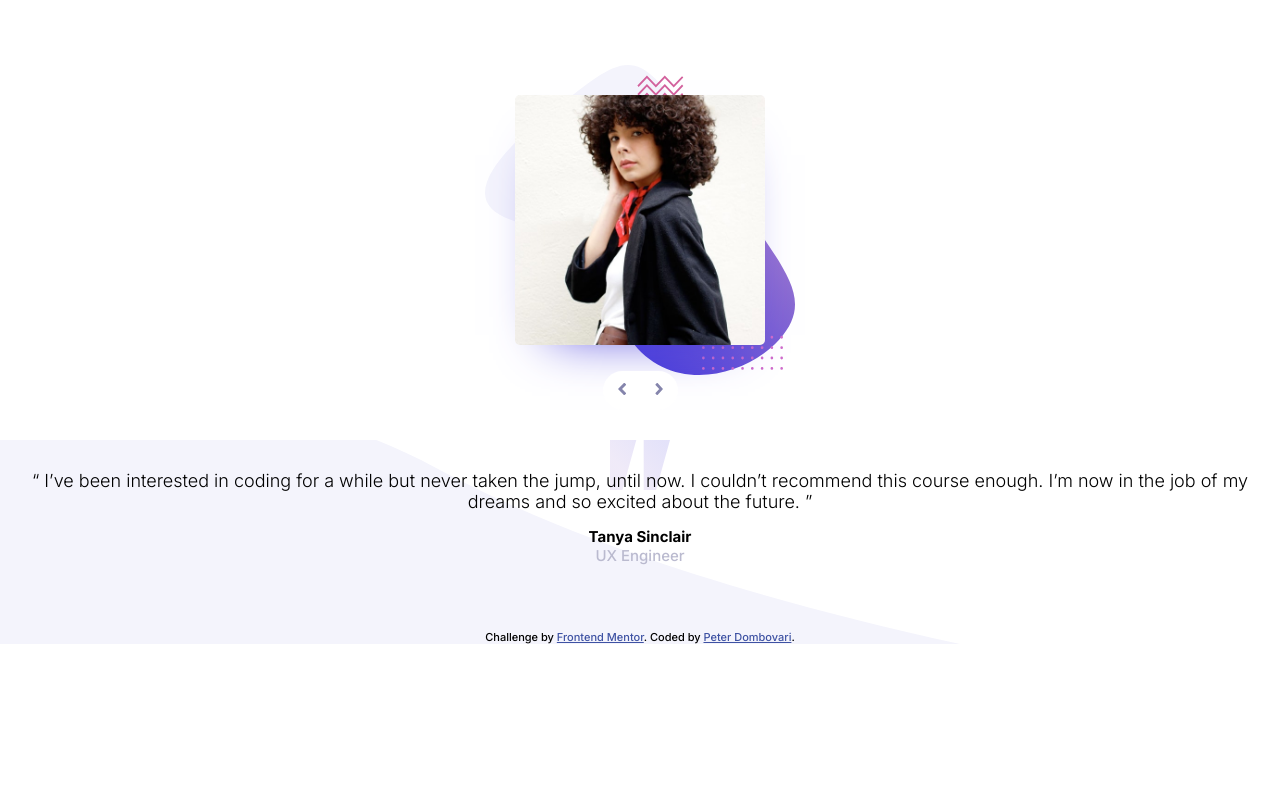
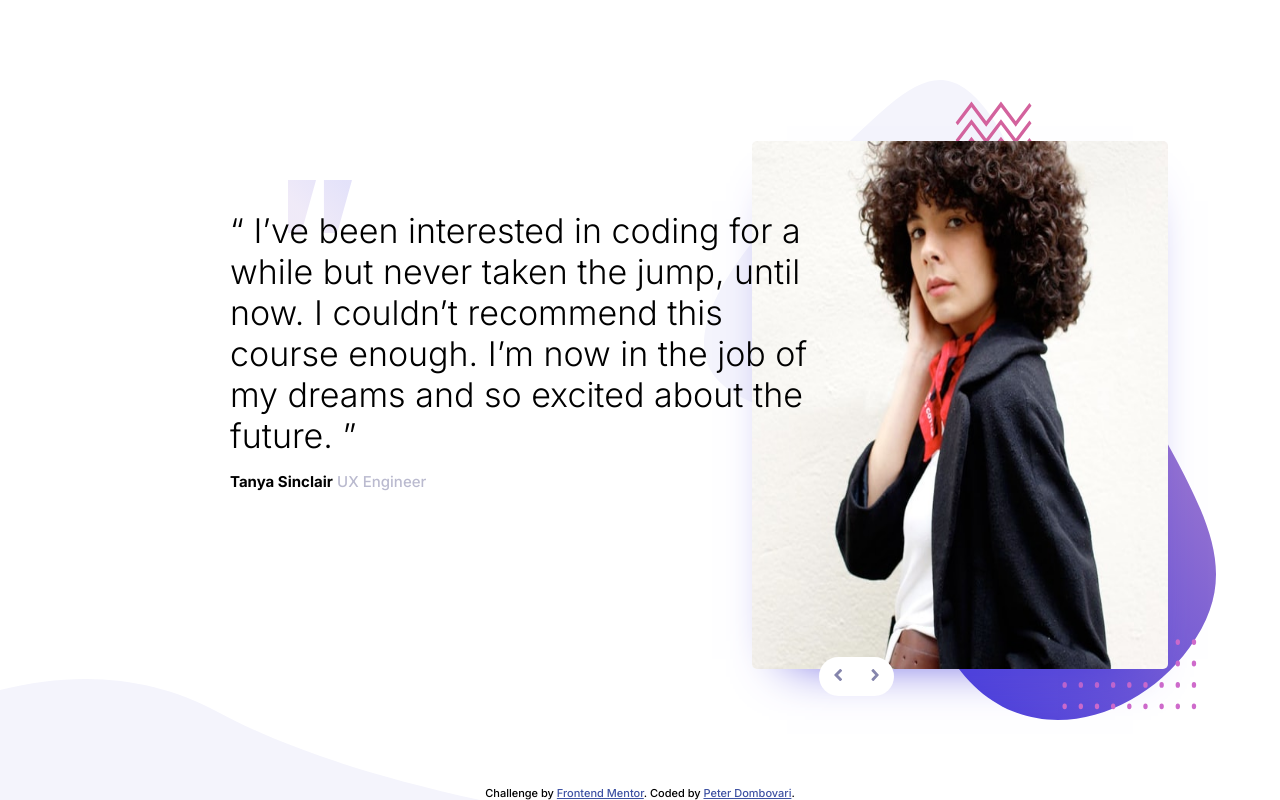
Before and after one commit to dombo3/coding-bootcamp-testimonials-slider, a plain HTML site: page index.html in a window 1280 px wide. Drawn offline with Linux system fonts and the light colour scheme.

Commit message:
Style Desktop Width 1440

```diff
--- a/index.html
+++ b/index.html
@@ -1,8 +1,10 @@
 <!DOCTYPE html>
 <html lang="en">
+
 <head>
   <meta charset="UTF-8">
-  <meta name="viewport" content="width=device-width, initial-scale=1.0"> <!-- displays site properly based on user's device -->
+  <meta name="viewport" content="width=device-width, initial-scale=1.0">
+  <!-- displays site properly based on user's device -->
 
   <link rel="icon" type="image/png" sizes="32x32" href="./images/favicon-32x32.png">
   <link rel="stylesheet" href="styles.css">
@@ -11,11 +13,18 @@
 
   <!-- Feel free to remove these styles or customise in your own stylesheet 👍 -->
   <style>
-    .attribution { font-size: 11px; text-align: center; }
-    .attribution a { color: hsl(228, 45%, 44%); }
+    .attribution {
+      font-size: 11px;
+      text-align: center;
+    }
+
+    .attribution a {
+      color: hsl(228, 45%, 44%);
+    }
   </style>
 
 </head>
+
 <body>
   <div class="container">
     <div class="box first">
@@ -26,17 +35,20 @@
       </div>
     </div>
     <div class="box second">
+      <dev class="text_container">
         <p class="quote">“ I’ve been interested in coding for a while but never taken the jump, until now.
           I couldn’t recommend this course enough. I’m now in the job of my dreams and so
           excited about the future. ”</p>
         <p class="name">Tanya Sinclair</p>
         <p class="profession">UX Engineer</p>
+      </dev>
       <div class="attribution">
         Challenge by <a href="https://www.frontendmentor.io?ref=challenge" target="_blank">Frontend Mentor</a>.
-          Coded by <a href="#">Peter Dombovari</a>.
+        Coded by <a href="www.linkedin.com/in/dombovarip">Peter Dombovari</a>.
       </div>
     </div>
   </div>
   <script src="script.js"></script>
 </body>
+
 </html>
--- a/styles.css
+++ b/styles.css
@@ -1,7 +1,11 @@
-body {
+html, body {
   margin: 0px;
   padding: 0px;
   width: 100%;
+  height: 100%;
+}
+
+body {
   font-family: 'Inter', sans-serif;
 }
 
@@ -63,7 +67,7 @@ button.next {
 }
 
 .box.second {
-  background: no-repeat center top/60px url("images/pattern-quotes.svg"), no-repeat bottom left/75% url("images/pattern-curve.svg");
+  background: no-repeat center top/17% url("images/pattern-quotes.svg"), no-repeat bottom left/75% url("images/pattern-curve.svg");
   text-align: center;
 }
 
@@ -85,3 +89,60 @@ button.next {
   font-size: 15px;
   color: hsl(240, 18%, 77%);
 }
+
+@media (min-width: 376px) {
+
+  .container {
+    display: flex;
+    flex-direction: row-reverse;
+    align-items: stretch;
+    height: 100%;
+    box-sizing: border-box;
+  }
+
+  .box.first {
+    width: 50%;
+    height: 100%;
+    background-size: 80% 80%;
+  }
+
+  .box.second {
+    margin-top: 180px;
+    width: 50%;
+    text-align: left;
+    background: no-repeat center top/10% url("images/pattern-quotes.svg"), no-repeat bottom left/75% url("images/pattern-curve.svg");
+  }
+
+  .box.second .quote {
+    font-size: 34px;
+    padding-left: 0px;
+  }
+
+  .text_container {
+    position: absolute;
+    width: 50%;
+    left: 230px;
+  }
+
+  .portrait {
+    margin-top: 10px;
+    width: 65%;
+    height: 66%;
+  }
+
+  .name, .profession {
+    display: inline;
+  }
+
+  .button_container {
+    bottom: 13%;
+    left: 28%;
+  }
+
+  .attribution {
+    position: absolute;
+    bottom: 0px;
+    left: 50%;
+    transform: translateX(-50%);
+  }
+}
```
Lines whose indentation alone changed are shown as unchanged.
